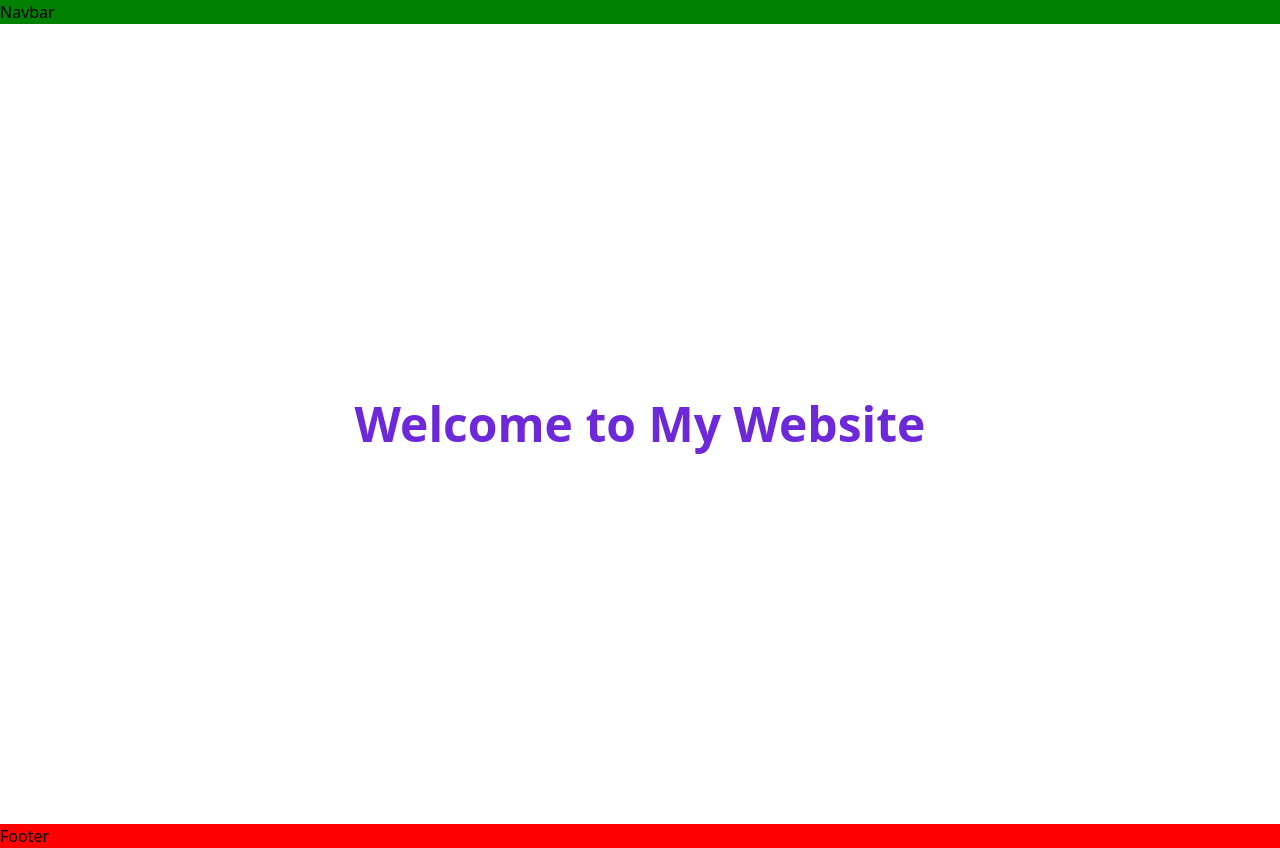
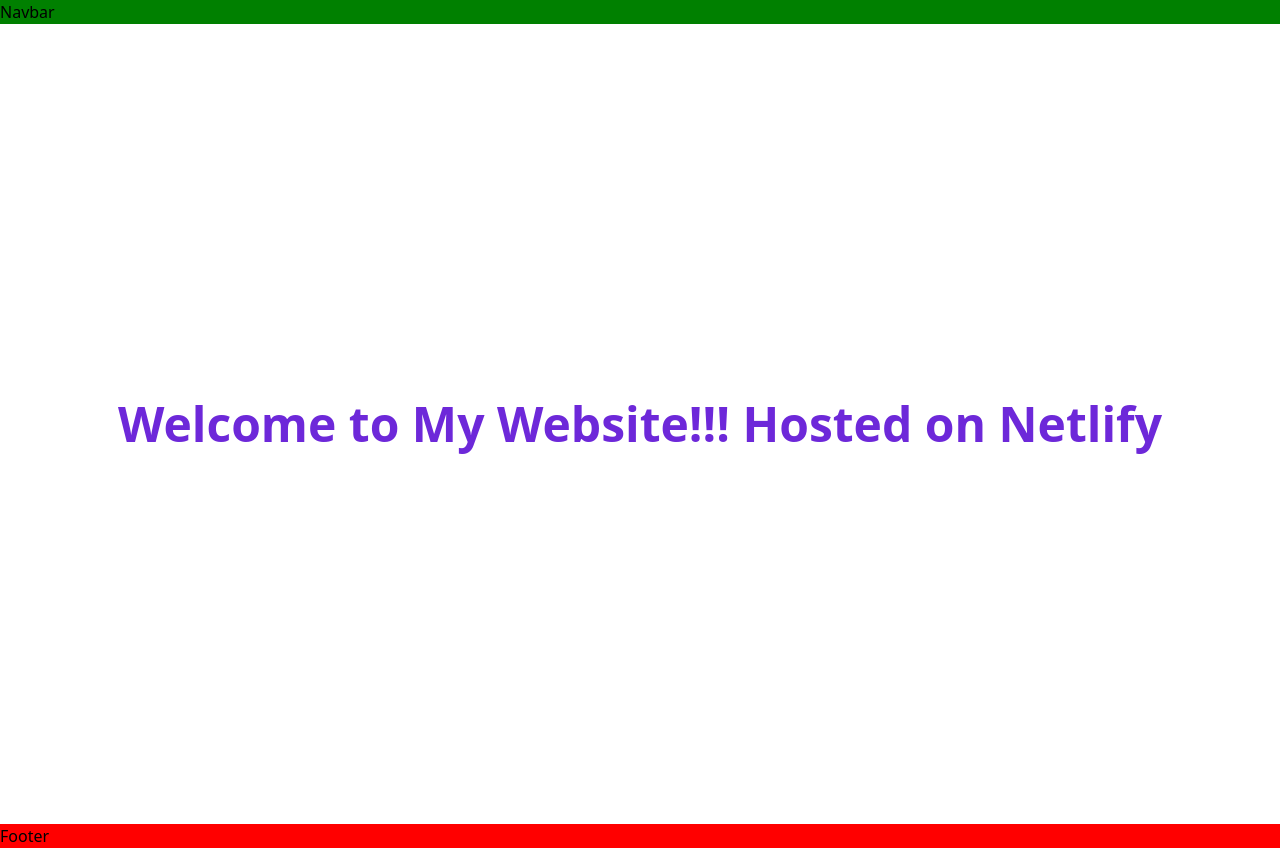
Before and after one commit to mijankarim/mijan-karim-portfolio, a Next.js app: page / in a window 1280 px wide. Built offline with nearby package versions, Linux system fonts and the light colour scheme.

Commit message:
added text

```diff
--- a/pages/index.js
+++ b/pages/index.js
@@ -13,7 +13,7 @@
 
       <main className={styles.main}>
         <h1 className="text-purple-700 text-5xl font-bold">
-          Welcome to My Website
+          Welcome to My Website!!! Hosted on Netlify
         </h1>
       </main>
 
```
